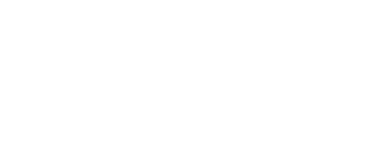
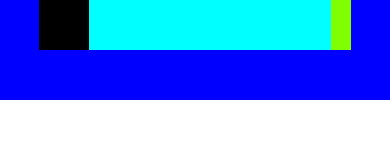
Before and after one commit to MatteoGunetto/htmlcss-responsive-layout, a plain HTML site: page index.html in a window 390 px wide. Drawn offline with Linux system fonts and the light colour scheme.

Commit message:
macro struttura header/responsive

```diff
--- a/css/style.css
+++ b/css/style.css
@@ -0,0 +1,55 @@
+/* regole generali */
+*{
+    margin: 0;
+    padding: 0;
+    box-sizing: border-box;
+    font-family: 'Open Sans', sans-serif;
+}
+header{
+    width: 100%;
+    height: 100px;
+    background-color: blue;
+    /* position: fixed; */
+}
+.container-header{
+    width: 80%;
+    margin: 0 auto;
+    display: flex;
+    justify-content: space-between;
+    background-color: aqua;
+    min-height: 50px;
+}
+.logo{
+    background-color: black;
+    width: 50px;
+    min-height: 50px;
+    align-items: center;
+}
+#header-nav{
+    background-color: blueviolet;
+    width: 150px;
+    min-height: 50px;
+}
+#header-nav-mobile{
+    display: none;
+    background-color: chartreuse;
+    width: 250px;
+    height: 50px;
+}
+
+/* regole responsive */
+@media screen and (max-width:780px) {
+    #header-nav{
+        display: none;
+        background-color: blueviolet;
+        width: 150px;
+        min-height: 50px;
+    }
+    #header-nav-mobile{
+        display: block;
+        background-color: chartreuse;
+        width: 20px;
+        height: 50px;
+    }
+
+}
--- a/index.html
+++ b/index.html
@@ -8,9 +8,70 @@
     <link rel="preconnect" href="https://fonts.gstatic.com" crossorigin>
     <link href="https://fonts.googleapis.com/css2?family=Open+Sans:wght@300;500;700&display=swap" rel="stylesheet">
     <link rel="stylesheet" href="https://cdnjs.cloudflare.com/ajax/libs/font-awesome/6.4.0/css/all.min.css" integrity="sha512-iecdLmaskl7CVkqkXNQ/ZH/XLlvWZOJyj7Yy7tcenmpD1ypASozpmT/E0iPtmFIB46ZmdtAc9eNBvH0H/ZpiBw==" crossorigin="anonymous" referrerpolicy="no-referrer" />
+    <link rel="stylesheet" href="css/style.css">
     <title>responsive</title>
 </head>
 <body>
+    <!-- header -->
+    <header>
+        <div class="container-header">
+            <div class="logo">
+
+            </div>
+            <!-- menu desktop -->
+            <nav id="header-nav">
+                fghfgdhfghgfhfgfg
+
+            </nav>
+            <!-- menu mobile -->
+            <nav id="header-nav-mobile">
+
+            </nav>
+
+        </div>
+    </header>
+
+    <!-- main -->
+    <main>
+
+        <!-- dev section -->
+        <section class="dev-section">
+
+        </section>
+
+        <!-- strategic section -->
+        <section class="strategic-section">
+
+        </section>
+
+        <!-- partner-section -->
+        <section class="partner-section">
+
+        </section>
+
+        <!-- benfit section -->
+        <section class="benefit-section">
+
+        </section>
+
+        <!-- about us section -->
+        <section class="about-section">
+
+        </section>
+
+        <!-- get started section -->
+        <section class="getstarted-section">
+
+        </section>
+
+    </main>
+
+    <!-- footer -->
+    <footer>
+        <div class="footer-conteiner">
+
+        </div>
+    </footer>
 
 </body>
 </html>
```
